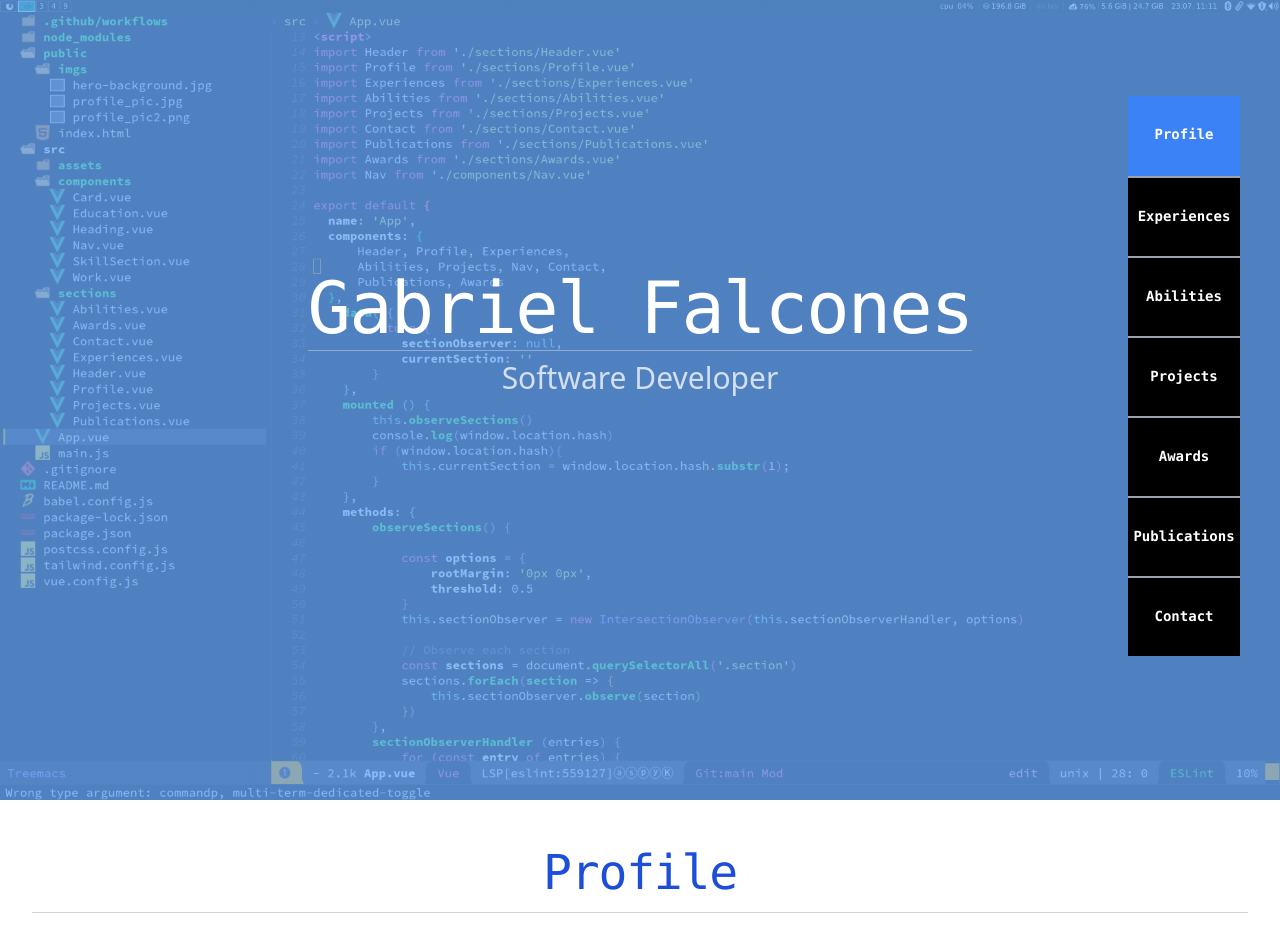
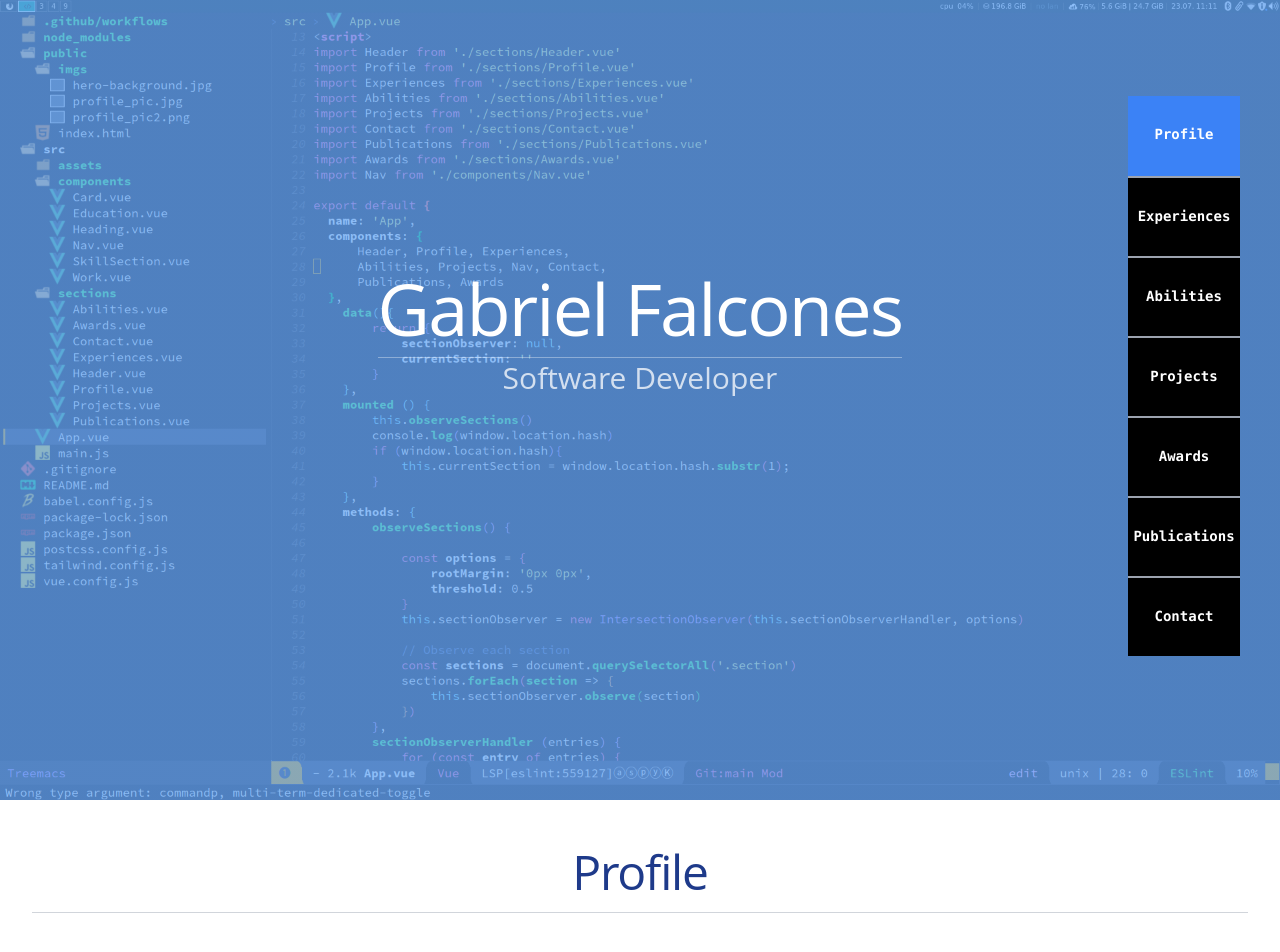
Before and after one commit to gafalcon/my_resume_website, a Vue app: page / in a window 1280 px wide. Shown: the top 952 px of the page. Built offline with nearby package versions, Linux system fonts and the light colour scheme.

Commit message:
Fonts modified and some css

```diff
--- a/public/index.html
+++ b/public/index.html
@@ -7,7 +7,7 @@
     <link rel="stylesheet" href="https://cdnjs.cloudflare.com/ajax/libs/font-awesome/5.15.3/css/all.min.css" integrity="sha512-iBBXm8fW90+nuLcSKlbmrPcLa0OT92xO1BIsZ+ywDWZCvqsWgccV3gFoRBv0z+8dLJgyAHIhR35VZc2oM/gI1w==" crossorigin="anonymous" referrerpolicy="no-referrer" />
     <title><%= htmlWebpackPlugin.options.title %></title>
   </head>
-  <body>
+  <body class="font-serif">
     <noscript>
       <strong>We're sorry but <%= htmlWebpackPlugin.options.title %> doesn't work properly without JavaScript enabled. Please enable it to continue.</strong>
     </noscript>
--- a/src/App.vue
+++ b/src/App.vue
@@ -78,4 +78,5 @@ export default {
 html{
     scroll-behavior: smooth;
 }
+
 </style>
--- a/src/assets/tailwind.css
+++ b/src/assets/tailwind.css
@@ -3,3 +3,5 @@
 @tailwind components;
 
 @tailwind utilities;
+
+@import url('https://fonts.googleapis.com/css2?family=Open+Sans&family=Roboto&display=swap');
--- a/src/components/Heading.vue
+++ b/src/components/Heading.vue
@@ -1,6 +1,6 @@
 <template>
     <div class="section-title flex flex-col content-center mb-8">
-        <h1 class="pt-4 text-3xl md:text-5xl tracking-tight font-mono leading-none text-center" :class="[color]">
+        <h1 class="pt-4 text-3xl md:text-5xl tracking-tight font-sans leading-none text-center" :class="[color]">
             {{ title }}
         </h1>
         <p class="mt-4 mx-24 text-3xl text-white font-sans text-opacity-75 text-center">{{ subtitle }}</p>
@@ -15,7 +15,7 @@ export default {
         subtitle: String,
         color: {
             type: String,
-            default: 'text-blue-700'
+            default: 'text-blue-900'
         }
     },
     data(){
--- a/src/components/Nav.vue
+++ b/src/components/Nav.vue
@@ -1,5 +1,8 @@
 <template>
-    <nav class="lg:flex hidden flex-col divide-y-2 divide-gray-400 fixed top-0 right-0 mr-10 mt-2 mr-10 mt-24">
+    <a class="bg-black hidden fixed bottom-0 right-0 mr-10 text-sm pt-7 text-center text-white font-bold font-mono w-28 h-20" href="#profile">
+
+    </a>
+    <nav class="lg:flex hidden flex-col divide-y-2 divide-gray-400 fixed top-0 right-0 mr-10 mt-24">
         <a class="text-sm pt-7 text-center text-white font-bold font-mono w-28 h-20" :class="`${ current === section.tag ? 'bg-blue-500 hover:bg-blue-400': 'bg-black hover:bg-gray-800' }`"
            v-for="(section, i) in sections" :key="i"
            :href="`#${section.tag}`">
--- a/src/sections/Header.vue
+++ b/src/sections/Header.vue
@@ -2,7 +2,7 @@
     <header
         class="flex flex-col  content-center h-screen bg-fixed bg-center bg-cover bg-no-repeat"
     >
-        <h1 class="mt-64 pt-4 text-white text-5xl md:text-7xl tracking-tight font-mono leading-none text-center">
+        <h1 class="mt-64 pt-4 text-white text-5xl md:text-7xl tracking-tight font-sans leading-none text-center">
             <span>
                 Gabriel Falcones
             </span>
--- a/src/sections/Publications.vue
+++ b/src/sections/Publications.vue
@@ -1,5 +1,5 @@
 <template>
-    <section id="publications" class="pb-8 section bg-yellow-100">
+    <section id="publications" class="pb-8 section bg-gray-200">
         <div class="container mx-auto p-8">
             <Heading title="Publications" />
             <ul>
--- a/tailwind.config.js
+++ b/tailwind.config.js
@@ -1,11 +1,20 @@
+const defaultTheme = require('tailwindcss/defaultTheme')
+
 module.exports = {
   purge: { content: ['./public/**/*.html', './src/**/*.vue'] },
   darkMode: false, // or 'media' or 'class'
-  theme: {
-    extend: {},
-  },
   variants: {
     extend: {},
   },
   plugins: [],
+    theme: {
+        fontFamily: {
+            'sans': ['Open Sans', ...defaultTheme.fontFamily.sans],
+
+            'serif': ['Roboto', ...defaultTheme.fontFamily.serif],
+
+            'mono': [ ...defaultTheme.fontFamily.mono],
+
+        }
+    }
 }
```
